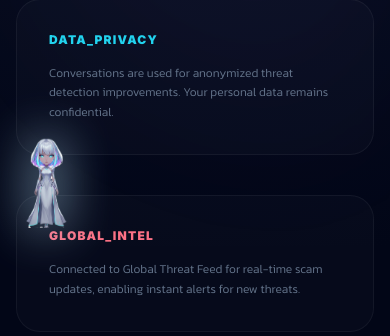
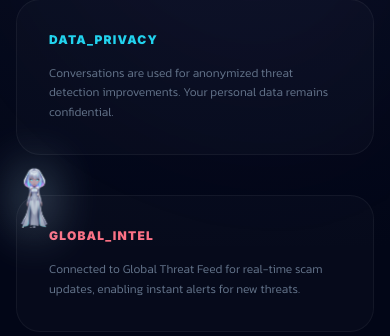
Before and after one commit to sakchai-01/Pdg, a FastAPI app: page /chat in a window 390 px wide; the page is wider, and only the part inside the window is pictured. Shown: the part 1278-1614 px from the top of that part. Run offline with FastAPI, Linux system fonts and the light colour scheme; some libraries are stand-ins or nearby versions.

Commit message:
Mascot: use 12vw on mobile (proportional) with min/max clamp; reduce tablet/desktop sizes

```diff
--- a/templates/layout.html
+++ b/templates/layout.html
@@ -223,7 +223,7 @@
     <!-- Global Janis Mascot Floating Action Button -->
     <a id="global-mascot-fab" href="/chat" class="global-janis-btn group bottom-[10px] left-[10px] md:bottom-[20px] md:left-[20px]">
         <!-- Mascot Image only (No Frame) -->
-        <div class="relative w-[72px] md:w-[200px] lg:w-[320px] h-auto drop-shadow-[0_0_25px_rgba(186,230,253,0.8)] transform origin-bottom transition-transform duration-300 group-hover:scale-105">
+        <div class="relative w-[12vw] md:w-[180px] lg:w-[280px] h-auto drop-shadow-[0_0_25px_rgba(186,230,253,0.8)] transform origin-bottom transition-transform duration-300 group-hover:scale-105" style="min-width:48px;max-width:80px;">
             <img id="global-mascot-img" src="/static/images/janis/default.png" alt="Janis AI" onerror="this.src='https://cdn-icons-png.flaticon.com/512/6134/6134346.png'" class="w-full h-auto object-contain">
         </div>
     </a>
```
